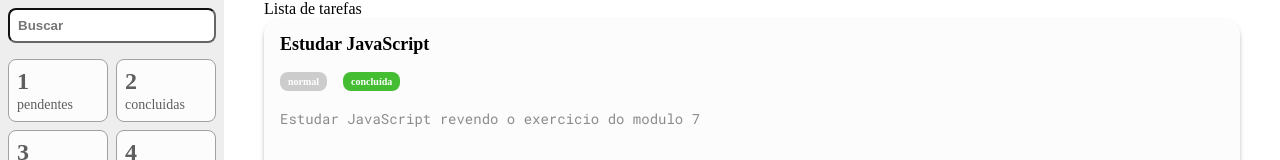
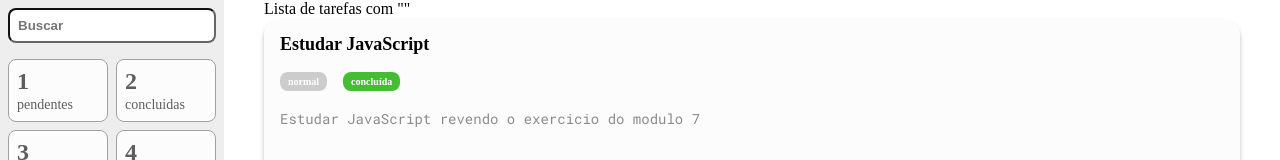
Before and after one commit to ClaudioFerreir/advancedToDoList, a React (Create React App) app: page / in a window 1280 px wide. Shown: the top 160 px of the page. Built offline with nearby package versions, Linux system fonts and the light colour scheme.

Commit message:
filter config added

```diff
--- a/src/containers/BarraLateral/index.tsx
+++ b/src/containers/BarraLateral/index.tsx
@@ -1,11 +1,23 @@
+import { useDispatch, useSelector } from 'react-redux'
+
 import FiltroCard from '../../Components/FiltroCard'
+import * as S from './styles'
+import { RootReducer } from '../../store'
+import { alterarTermo } from '../../store/reducers/filtro'
 
-import * as S from './styles'
+const BarraLateral = () => {
+  const dispatch = useDispatch()
+  const { termo } = useSelector((state: RootReducer) => state.filtro)
 
-const BarraLateral = () => (
+  return (
     <S.Aside>
       <div>
-      <S.Campo type="text" placeholder="Buscar" />
+        <S.Campo
+          type="text"
+          placeholder="Buscar"
+          value={termo}
+          onChange={(evento) => dispatch(alterarTermo(evento.target.value))}
+        />
         <S.Filtros>
           <FiltroCard legenda="pendentes" contador={1} />
           <FiltroCard legenda="concluidas" contador={2} />
@@ -17,5 +29,6 @@ const BarraLateral = () => (
       </div>
     </S.Aside>
   )
+}
 
 export default BarraLateral
--- a/src/containers/ListaDeTarefas/index.tsx
+++ b/src/containers/ListaDeTarefas/index.tsx
@@ -6,11 +6,19 @@ import { RootReducer } from '../../store'
 
 const ListaDeTarefas = () => {
   const { itens } = useSelector((state: RootReducer) => state.tarefas)
+  const { termo } = useSelector((state: RootReducer) => state.filtro)
+
+  const filtraTarefas = () => {
+    return itens.filter(
+      (item) => item.titulo.toLowerCase().search(termo.toLowerCase()) >= 0
+    )
+  }
+
   return (
     <Container>
-      <p>Lista de tarefas</p>
+      <p>Lista de tarefas com &quot;{termo}&quot;</p>
       <ul>
-        {itens.map((t) => (
+        {filtraTarefas().map((t) => (
           <li key={t.titulo}>
             <Tarefa
               id={t.id}
--- a/src/store/index.ts
+++ b/src/store/index.ts
@@ -1,10 +1,12 @@
 import { configureStore } from '@reduxjs/toolkit'
 
 import tarefasReducer from './reducers/tarefas'
+import filtroReducer from './reducers/filtro'
 
 const store = configureStore({
   reducer: {
-    tarefas: tarefasReducer
+    tarefas: tarefasReducer,
+    filtro: filtroReducer
   }
 })
 
--- /dev/null
+++ b/src/store/reducers/filtro.ts
@@ -0,0 +1,27 @@
+import { PayloadAction, createSlice } from '@reduxjs/toolkit'
+import * as enums from '../../utils/enums/Tarefa'
+
+type FiltroState = {
+  termo: string
+  criterio: 'prioridade' | 'status' | 'todas'
+  valor?: enums.Prioridade | enums.Status
+}
+
+const initialState: FiltroState = {
+  termo: '',
+  criterio: 'todas'
+}
+
+const filtroSlice = createSlice({
+  name: 'filtro',
+  initialState,
+  reducers: {
+    alterarTermo: (state, action: PayloadAction<string>) => {
+      state.termo = action.payload
+    }
+  }
+})
+
+export const { alterarTermo } = filtroSlice.actions
+
+export default filtroSlice.reducer
```
Lines whose indentation alone changed are shown as unchanged.
